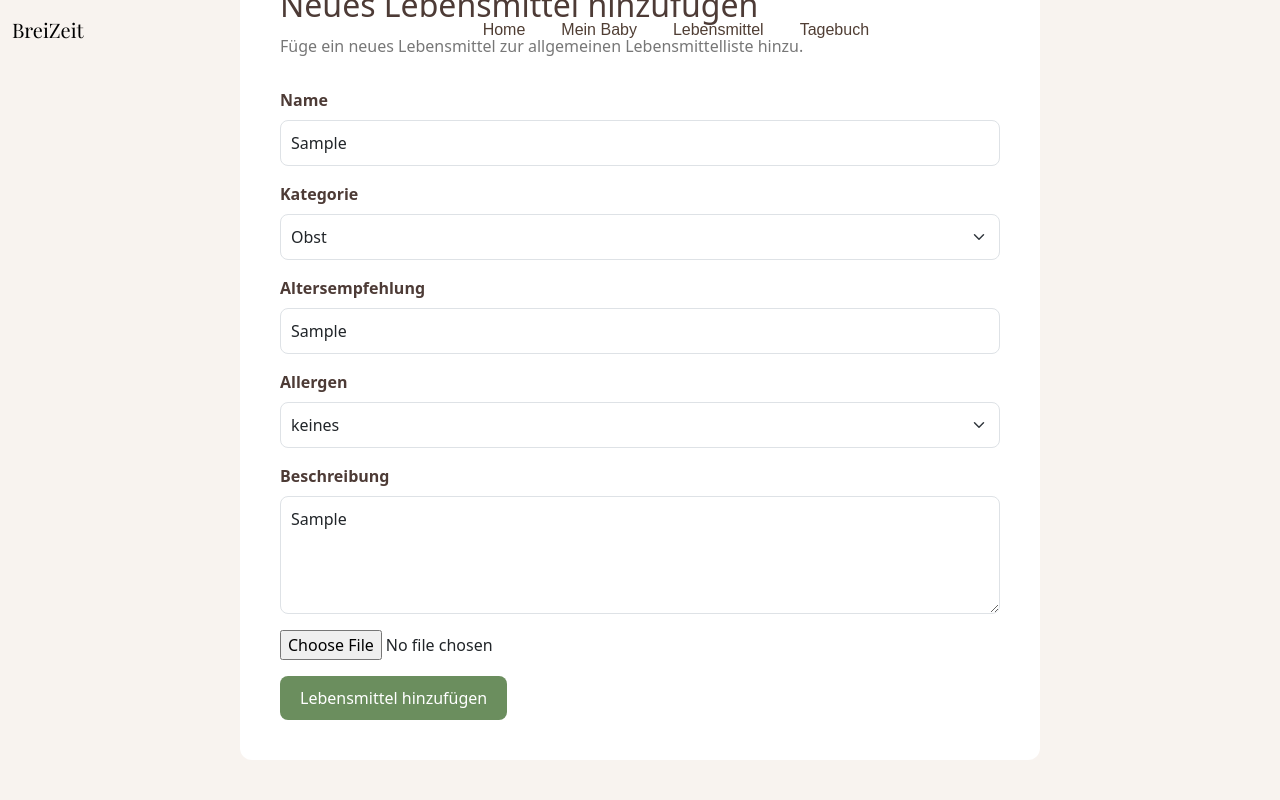
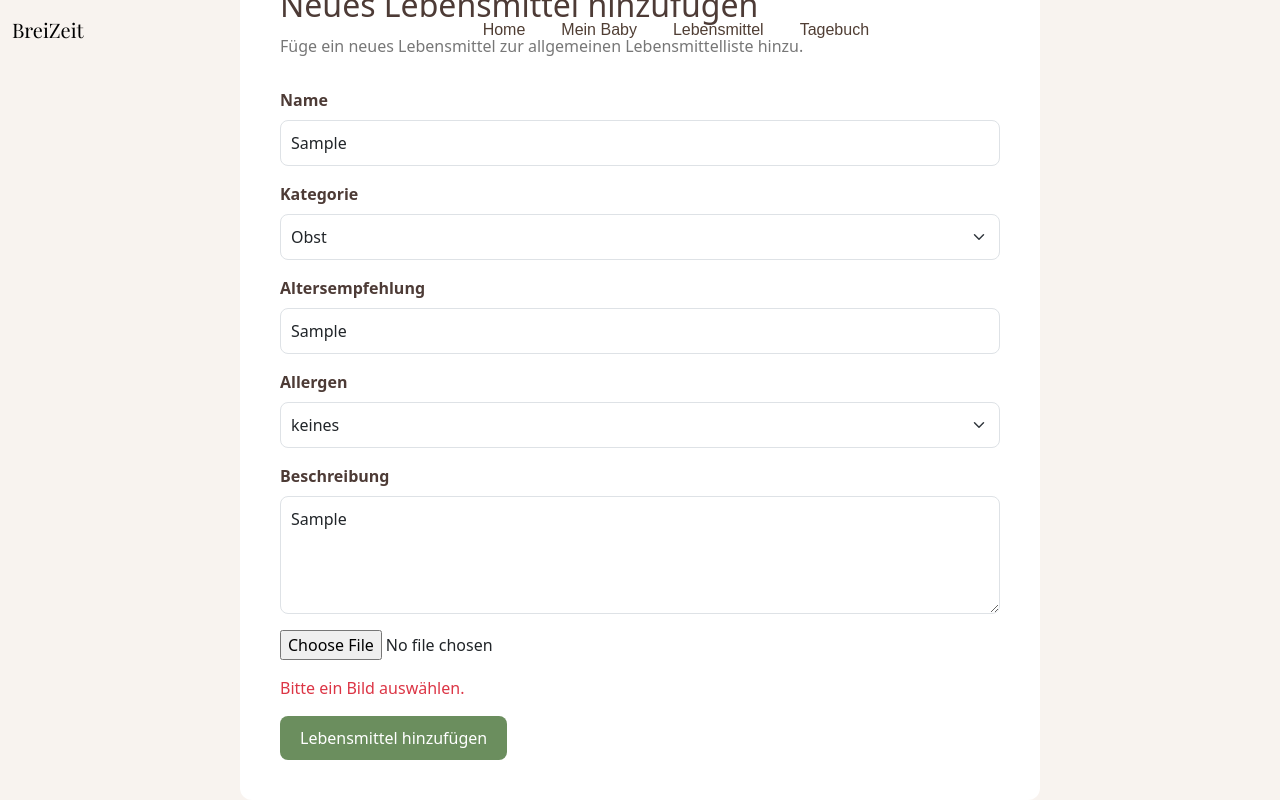
Before and after one commit to NataliaKaczor/breizeit-Frontend, an Angular app: page /lebensmittelform in a window 1280 px wide. Both pictures are taken after typing "Sample", "Sample", "Sample" into the empty fields and a click on the button "Lebensmittel hinzufügen". Shown: the part 124-924 px from the top of the page. Built offline with nearby package versions, Linux system fonts and the light colour scheme.

Commit message:
Lebensmittel-Formular Validierung ergänzt

```diff
--- a/src/app/lebensmittel-form/lebensmittel-form.html
+++ b/src/app/lebensmittel-form/lebensmittel-form.html
@@ -61,6 +61,9 @@
                     <label for="bild" class="form-label"></label>
                     <input type="file" id="bild" name="bild" accept="image/*" (change)="onBildAusgewaehlt($event)">
                 </div>
+                 @if (fehlermeldung) {
+                    <p class="text-danger">{{ fehlermeldung }}</p>
+                }
                 <button type="submit" class="btn formularButton" (click)="onSubmit()">
                     Lebensmittel hinzufügen
                 </button>
--- a/src/app/lebensmittel-form/lebensmittel-form.ts
+++ b/src/app/lebensmittel-form/lebensmittel-form.ts
@@ -22,6 +22,7 @@ export class LebensmittelForm {
    constructor( private backend: Backend){}
 
   ausgewaehltesBild?: File;
+  fehlermeldung = '';
 
   onBildAusgewaehlt(event: Event) {
     const input = event.target as HTMLInputElement;
@@ -35,10 +36,24 @@ export class LebensmittelForm {
 }
   onSubmit() {
 
+     if (!this.lebensmittel.name) {
+        console.log('Bitte einen Namen eingeben.');
+        this.fehlermeldung = 'Bitte einen Namen eingeben.';
+        return;
+    }
+
+    if (!this.lebensmittel.altersempfehlung) {
+        console.log('Bitte eine Altersempfehlung eingeben.');
+        this.fehlermeldung = 'Bitte eine Altersempfehlung eingeben.';
+        return;
+    }
+
     if (!this.ausgewaehltesBild) {
         console.log('Bitte ein Bild auswählen.');
+        this.fehlermeldung = 'Bitte ein Bild auswählen.';
         return;
     }
+
     console.log('Ausgewähltes Bild beim Absenden:', this.ausgewaehltesBild);
 
     this.backend.create(this.lebensmittel, this.ausgewaehltesBild).then(() => {
```
